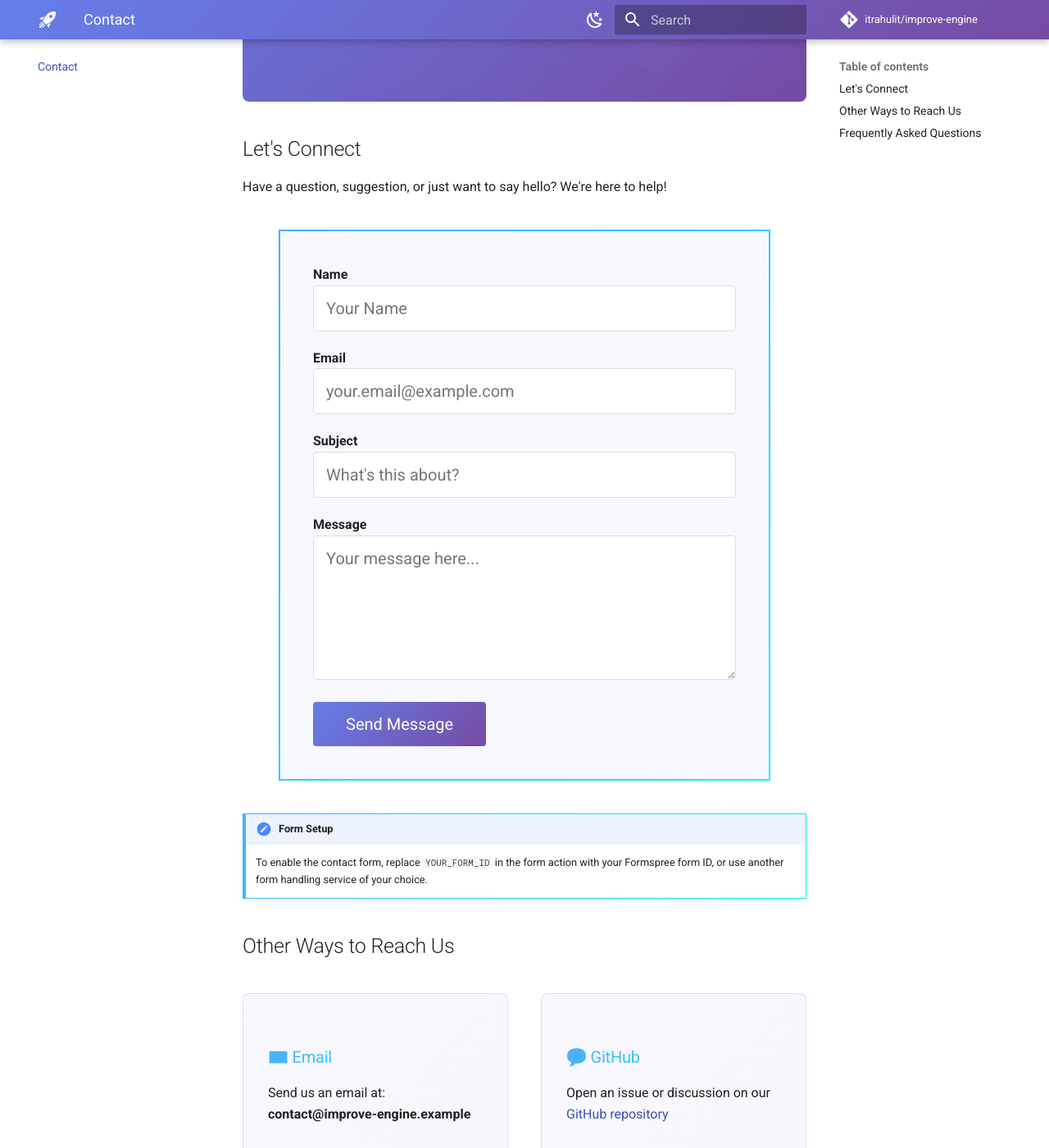
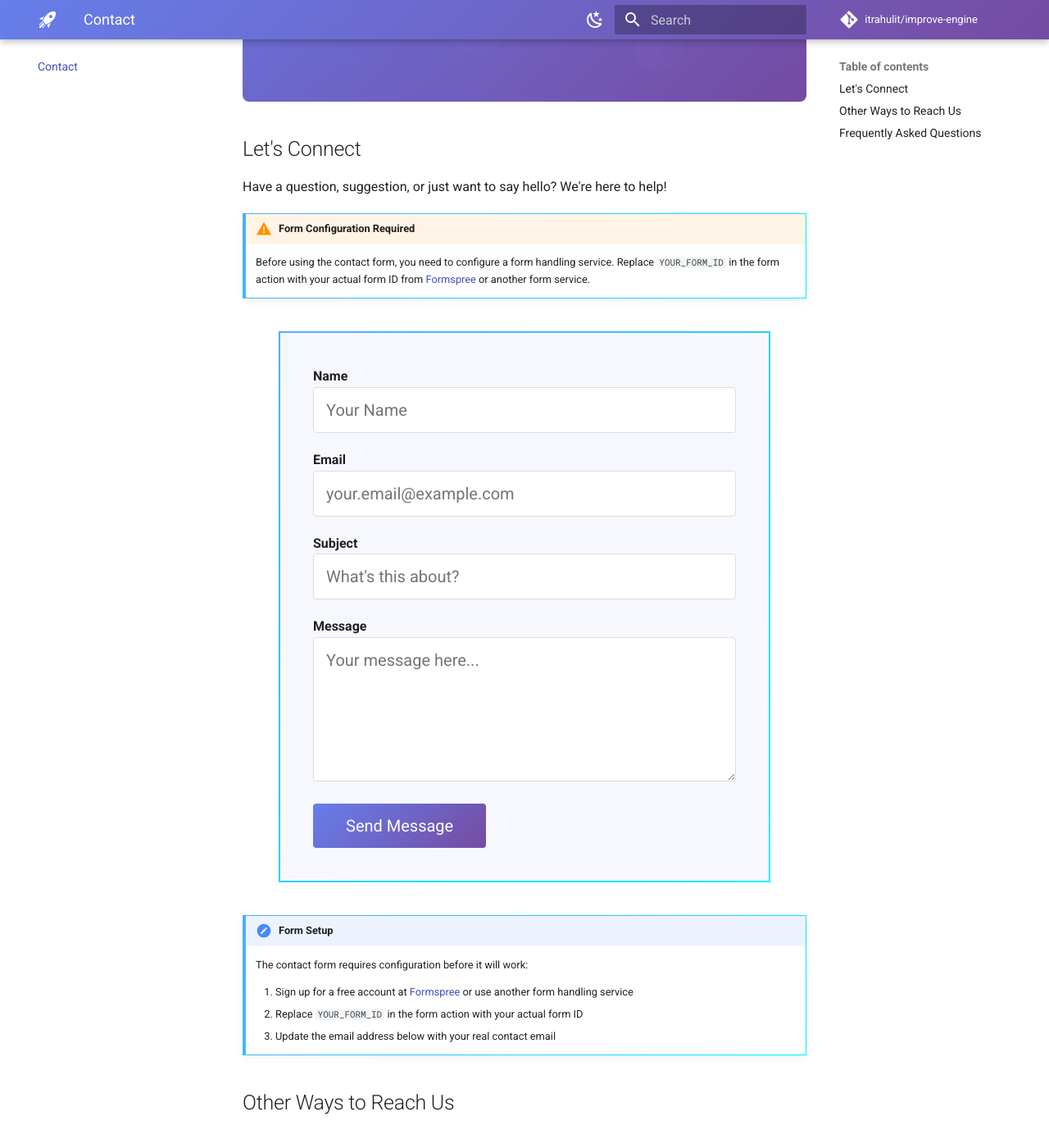
Before and after one commit to itrahulit/improve-engine, an MkDocs documentation site: the page built from docs/contact.md, in a window 1280 px wide and 1400 px high, scrolled down 504 px. Shown: the whole window at 82% size. Built offline with MkDocs 1.6.1 and Material for MkDocs 9.7.7, drawn with Linux system fonts in a browser that asks for light colours; comment, search, counter and statistics services are not loaded.

Commit message:
Address code review feedback: improve form setup documentation and remove unused CSS rule
Co-authored-by: itrahulit <45115618+itrahulit@users.noreply.github.com>

```diff
--- a/docs/contact.md
+++ b/docs/contact.md
@@ -10,6 +10,9 @@
 ## Let's Connect
 
 Have a question, suggestion, or just want to say hello? We're here to help!
+
+!!! warning "Form Configuration Required"
+    Before using the contact form, you need to configure a form handling service. Replace `YOUR_FORM_ID` in the form action with your actual form ID from [Formspree](https://formspree.io/) or another form service.
 
 <div class="contact-form">
   <form action="https://formspree.io/f/YOUR_FORM_ID" method="POST">
@@ -38,7 +41,11 @@ Have a question, suggestion, or just want to say hello? We're here to help!
 </div>
 
 !!! note "Form Setup"
-    To enable the contact form, replace `YOUR_FORM_ID` in the form action with your Formspree form ID, or use another form handling service of your choice.
+    The contact form requires configuration before it will work:
+
+    1. Sign up for a free account at [Formspree](https://formspree.io/) or use another form handling service
+    2. Replace `YOUR_FORM_ID` in the form action with your actual form ID
+    3. Update the email address below with your real contact email
 
 ## Other Ways to Reach Us
 
--- a/docs/stylesheets/extra.css
+++ b/docs/stylesheets/extra.css
@@ -209,10 +209,6 @@
 }
 
 /* Accessibility improvements */
-.hero-content:focus-within {
-  outline: 2px solid white;
-  outline-offset: 4px;
-}
 
 /* Ensure sufficient contrast in dark mode */
 [data-md-color-scheme="slate"] .hero-content h1,
```
